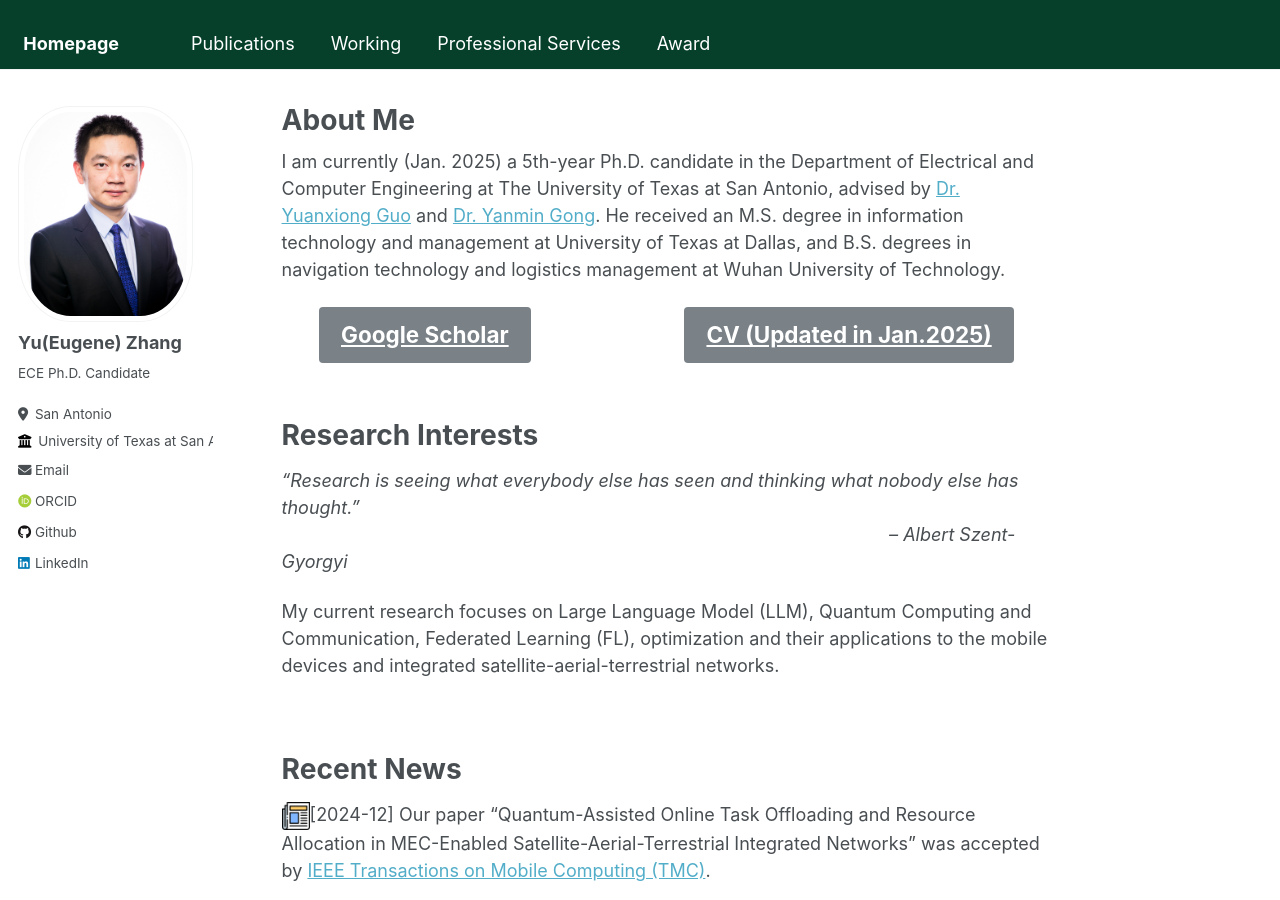
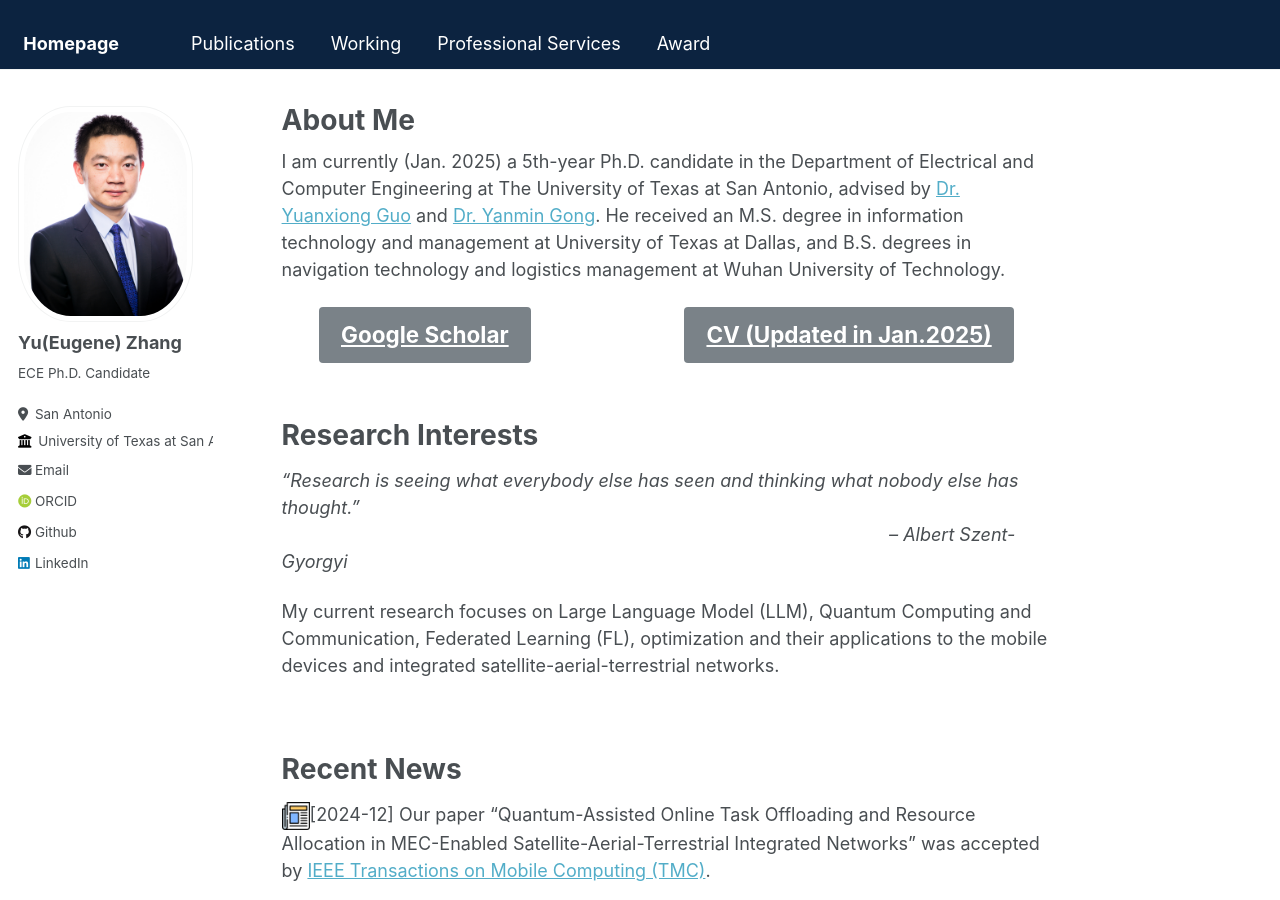
Before and after one commit to Yu-Zhang-Eugene/yu-zhang-eugene.github.io, a Jekyll site: the page built from _pages/about.md, in a window 1280 px wide and 900 px high. Built offline with Jekyll 4.4.1, drawn with Linux system fonts in a browser that asks for light colours; some web fonts are replaced.

Commit message:
Update masthead.html

```diff
--- a/_includes/masthead.html
+++ b/_includes/masthead.html
@@ -1,22 +1,22 @@
 {% include base_path %}
 
-<div class="masthead" style="padding: 2pt 4pt; background-color: #06402b;">
+<div class="masthead" style="padding: 2pt 4pt; background-color: #0C2340;">
   <div class="masthead__inner-wrap">
-    <div class="masthead__menu" style="background-color: #06402b;">
-      <nav id="site-nav" class="greedy-nav" style="background-color: #06402b;">
+    <div class="masthead__menu" style="background-color: #0C2340;">
+      <nav id="site-nav" class="greedy-nav" style="background-color: #0C2340;">
         <button><div class="navicon"></div></button>
         <ul class="visible-links">
-          <li class="masthead__menu-item masthead__menu-item--lg" style="background-color: #06402b;"><a href="{{ base_path }}/"><span style="color: white;">{{ site.title }}</span></a></li>
+          <li class="masthead__menu-item masthead__menu-item--lg" style="background-color: #0C2340;"><a href="{{ base_path }}/"><span style="color: white;">{{ site.title }}</span></a></li>
           {% for link in site.data.navigation.main %}
             {% if link.url contains 'http' %}
               {% assign domain = '' %}
               {% else %}
               {% assign domain = base_path %}
             {% endif %}
-            <li class="masthead__menu-item" style="background-color: #06402b;"><a href="{{ domain }}{{ link.url }}"><span style="color: white;">{{ link.title }}</span></a></li>
+            <li class="masthead__menu-item" style="background-color: #0C2340;"><a href="{{ domain }}{{ link.url }}"><span style="color: white;">{{ link.title }}</span></a></li>
           {% endfor %}
         </ul>
-        <ul class="hidden-links hidden" style="background-color: #06402b;"></ul>
+        <ul class="hidden-links hidden" style="background-color: #0C2340;"></ul>
       </nav>
     </div>
   </div>
```
